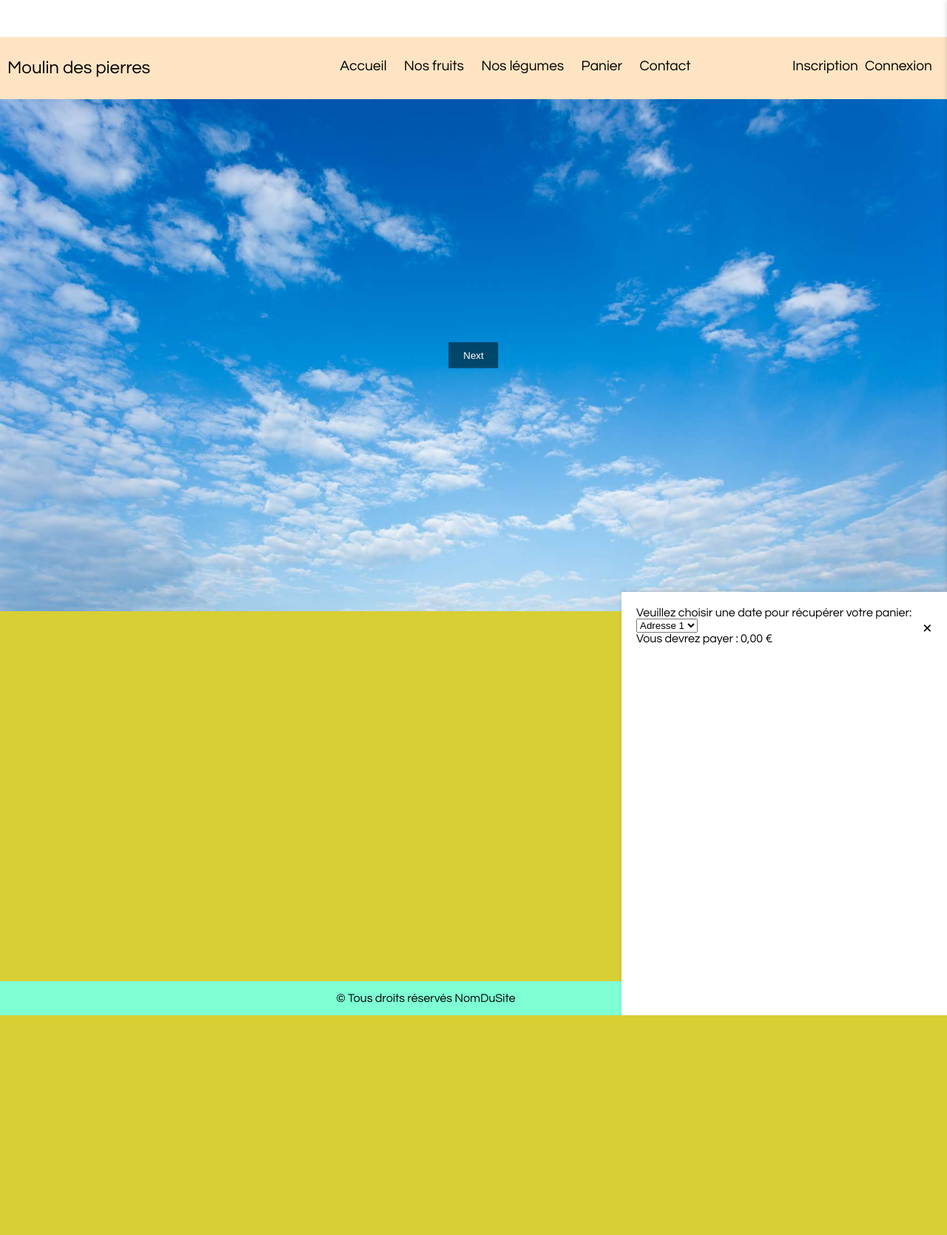
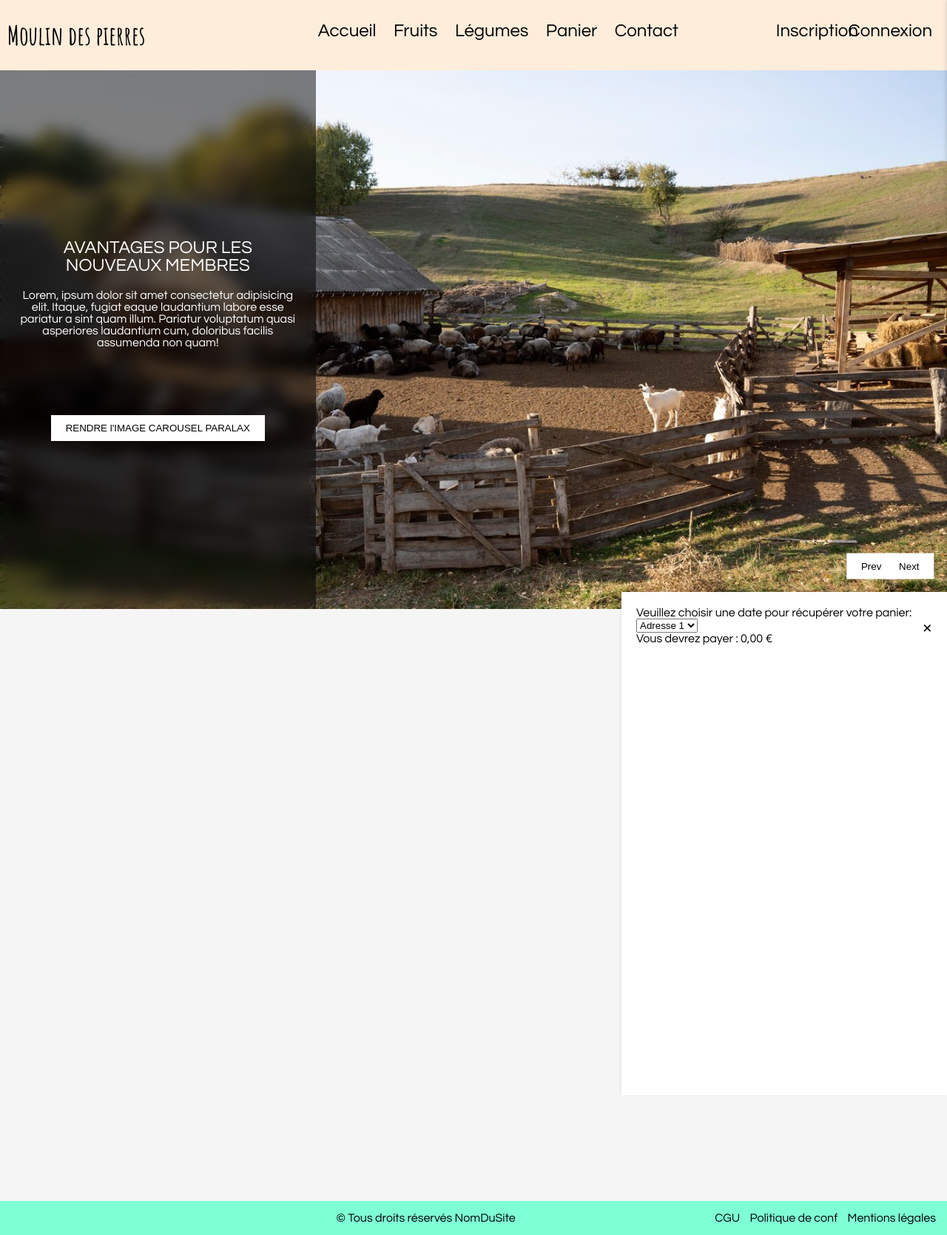
Before and after one commit to Zicka67/FermeBioProjet, a Symfony app: template templates/home/index.html.twig in a window 1280 px wide. Shown: the whole page at 74% size. Before the commit the page ends 1372 px from the top, so only its background shows below. Run offline with Twig, Linux system fonts and the light colour scheme; the template is opened without the code that fills it, so the values that code supplies are empty; some libraries are stand-ins or nearby versions.

Commit message:
Ajout d'un menu vertical a gauche, + début du front pour ma homepage et produits.
Modif dans le carousel

```diff
--- a/public/css/cartCss.css
+++ b/public/css/cartCss.css
@@ -68,7 +68,7 @@
     flex-direction: column;
     justify-content: center;
     align-items: center;
-    height: 100%; /* Assurez-vous que la hauteur est de 100% pour l'alignement vertical */
+    height: 100%;
     border-top: 1px solid #eee;
     padding-top: 20px;
 }
--- a/public/css/home.css
+++ b/public/css/home.css
@@ -1,18 +1,11 @@
 .home-container {
-    /* background-color: aqua; */
     width: 100%;
-    height: 86.5vh;
+    height: 91vh;
     display: flex;
     justify-content: center;
     align-items: center;
     overflow: hidden;
     position: relative;
-}
-
-.secondary-container {
-    background-color: rgb(215, 207, 52);
-    width: 100%;
-    height: 500px;
 }
 
 .carousel {
@@ -35,15 +28,77 @@
     opacity: 1;
 }
 
-.carousel button {
+.carousel-button-next {
     position: absolute;
-    top: 50%;
-    left: 50%;
+    top: 92%;
+    left: 96%;
     transform: translate(-50%, -50%);
-    background-color: rgba(0, 0, 0, 0.5);
-    color: white;
+    background-color: rgb(255, 255, 255);
+    color: rgb(0, 0, 0);
     border: none;
     padding: 10px 20px;
     cursor: pointer;
     z-index: 1;
 }
+
+.carousel-button-prev {
+    position: absolute;
+    top: 92%;
+    left: 92%;
+    transform: translate(-50%, -50%);
+    background-color: rgb(255, 255, 255);
+    color: rgb(0, 0, 0);
+    border: none;
+    padding: 10px 20px;
+    cursor: pointer;
+    z-index: 1;
+}
+
+.carousel-overlay {
+    position: absolute;
+    top: 0;
+    left: 0;
+    width: 33.33%;
+    height: 100%;
+    background: rgba(0, 0, 0, 0.5);
+    backdrop-filter: blur(10px);
+    z-index: 2;
+    display: flex;
+    align-items: center;
+    justify-content: center;
+    color: white;
+    padding: 20px;
+    box-sizing: border-box;
+}
+
+.carousel-text {
+    text-align: center;
+}
+
+.carousel-text h2 {
+    font-size: 24px;
+    margin-bottom: 20px;
+}
+
+.carousel-text p {
+    font-size: 16px;
+    margin-bottom: 20px;
+}
+
+.carousel-text button {
+    background-color: #fff;
+    color: #000;
+    border: none;
+    padding: 10px 20px;
+    cursor: pointer;
+    margin-top: 70px;
+}
+
+.secondary-container {
+    width: 100%;
+    height: 100vh;
+    display: flex;
+    justify-content: center;
+    align-items: center;
+    background-color: #f5f5f5;
+}
--- a/public/css/styles.css
+++ b/public/css/styles.css
@@ -77,24 +77,32 @@ h1 {
 
 /* *********** NAV ******************  */
 
+/* .logo-site {
+    width: 50px;
+    height: 50px;
+    margin-left: 10px;
+} */
+
 nav {
-    background-color: bisque;
+    background-color: rgb(254, 237, 219);
     padding-top: 30px;
     padding-bottom: 30px;
     display: flex;
     justify-content: space-between;
-    margin-top: 50px;
+    /* margin-top: 50px; */
 }
 
 .nav-left {
   margin-left: 10px;
-  font-size: 1.5rem;
+  font-size: 2.2rem;
+  font-family: "Amatic SC", sans-serif;
+  font-weight: bold;
 }
 
 .nav-right {
   margin-right: 10px;
   position: relative;
-  font-size: 1.2rem;
+  font-size: 1.5rem;
 }
 
 .nav-right a {
@@ -107,12 +115,12 @@ nav {
 }
 
 .nav-center {
-  margin-right: 80px;
+  margin-right: 120px;
 }
 
 .nav-center a {
   margin: 0 10px;
-  font-size: 1.2rem;
+  font-size: 1.5rem;
   font-weight: 400;
 }
 
--- a/templates/_partials/_nav.html.twig
+++ b/templates/_partials/_nav.html.twig
@@ -1,11 +1,12 @@
 <nav>
     <div class="nav-left">
         <a href="{{ path('app_home') }}">Moulin des pierres</a>
+        {# <img class="logo-site" src="{{ asset('img/logoferme.webp') }}" alt=""> #}
     </div>
     <div class="nav-center">
         <a href="{{ path('app_home') }}">Accueil</a>
-        <a href="{{ path('app_fruits') }}">Nos fruits</a>
-        <a href="{{ path('app_legumes') }}">Nos légumes</a>
+        <a href="{{ path('app_fruits') }}" class="{% if app.request.attributes.get('_route') == 'app_fruits' %}active{% endif %}">Fruits</a>
+        <a href="{{ path('app_legumes') }}" class="{% if app.request.attributes.get('_route') == 'app_legumes' %}active{% endif %}">Légumes</a>
         <a href="javascript:void(0)" class="toggle-cart">Panier</a>
         {# <a href="{{ path('app_cart') }}">🛒Panier</a>  #}
         {# <a href="{{ path('app_calendar') }}">Calendrier</a> #}
--- a/templates/base.html.twig
+++ b/templates/base.html.twig
@@ -15,7 +15,7 @@
         {# Token CSRF pour les requêtes AJAX #}
         <meta name="csrf-token" content="{{ csrf_token('csrf_token_id') }}">
         <title>{% block title %}Bienvenue{% endblock %}</title>
-        {# <link rel="icon" href="{{ asset('img/') }}"> #}
+        <link rel="icon" href="{{ asset('img/logoferme.webp') }}">
 
         {# CSS #}
         <link rel="stylesheet" href="{{ asset('css/cartCss.css') }}">
@@ -25,6 +25,9 @@
         <link rel="preconnect" href="https://fonts.googleapis.com">
         <link rel="preconnect" href="https://fonts.gstatic.com" crossorigin>
         <link href="https://fonts.googleapis.com/css2?family=Questrial&display=swap" rel="stylesheet">
+        <link href="https://fonts.googleapis.com/css2?family=Amatic+SC:wght@400;700&display=swap" rel="stylesheet">
+        {# <link href="https://fonts.googleapis.com/css2?family=Great+Vibes&display=swap" rel="stylesheet"> #}
+
         {# SCRIPT #}
 
         {% block stylesheets %}
--- a/templates/home/index.html.twig
+++ b/templates/home/index.html.twig
@@ -6,17 +6,22 @@
 
 <div class="home-container">
     <div class="carousel">
-        <img src="img/image1.jpg" class="active">
-        <img src="img/image2.jpg">
-        <img src="img/image3.jpg">
-        {# <img src="img/image3.jpg"> #}
-        <button onclick="nextImage()">Next</button>
+        <div class="carousel-overlay">
+            <div class="carousel-text">
+                <h2>AVANTAGES POUR LES NOUVEAUX MEMBRES</h2>
+                <p>Lorem, ipsum dolor sit amet consectetur adipisicing elit. Itaque, fugiat eaque laudantium labore esse pariatur a sint quam illum. Pariatur voluptatum quasi asperiores laudantium cum, doloribus facilis assumenda non quam!</p>
+                <button>RENDRE l'IMAGE CAROUSEL PARALAX</button>
+            </div>
+        </div>
+        <img src="img/ferme1.jpg" class="active">
+        <img src="img/ferme2.jpg">
+        <img src="img/ferme3.jpg">
+        <button class="carousel-button-prev" onclick="prevImage()">Prev</button>
+        <button class="carousel-button-next" onclick="nextImage()">Next</button>
     </div>
 </div>
 
 <div class="secondary-container">
-
-
 </div>
 
 {% endblock %}
```
Also changed, not shown: other parts of public/css/styles.css (+75 -0 lines), public/js/carrousel.js (+16 -1 lines), templates/product/fruits.html.twig (+23 -3 lines), templates/product/legumes.html.twig (+24 -4 lines), public/img/162138181_190189852909917_5207510876446691843_n.jpg (added), public/img/Logoferme.webp (added), public/img/ferme1.jpg (added), public/img/ferme2.jpg (added), public/img/ferme3.jpg (added).
